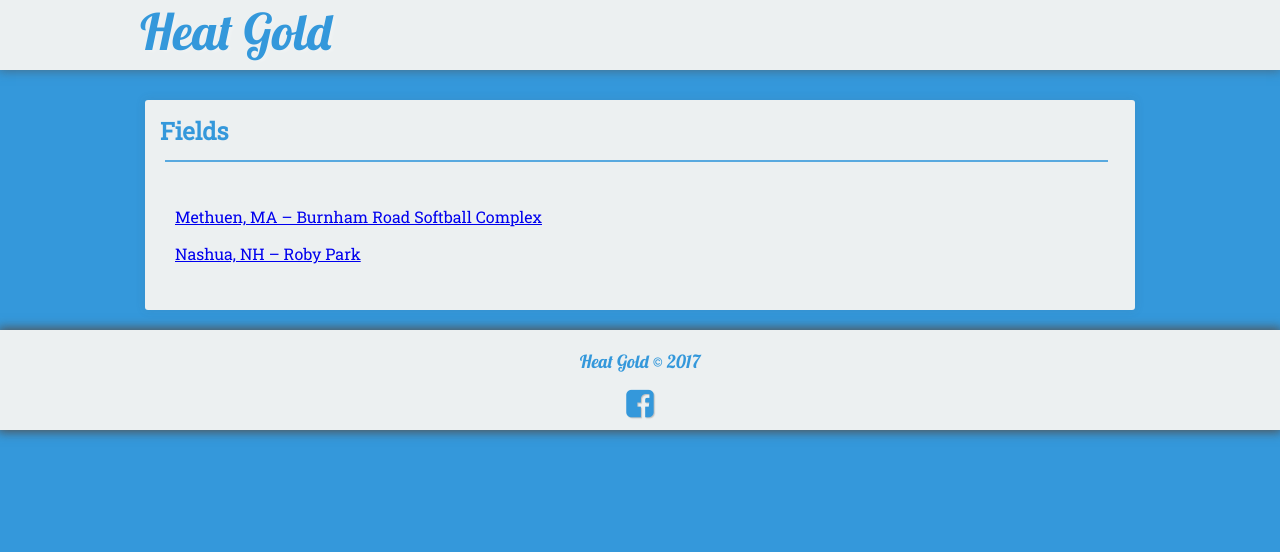
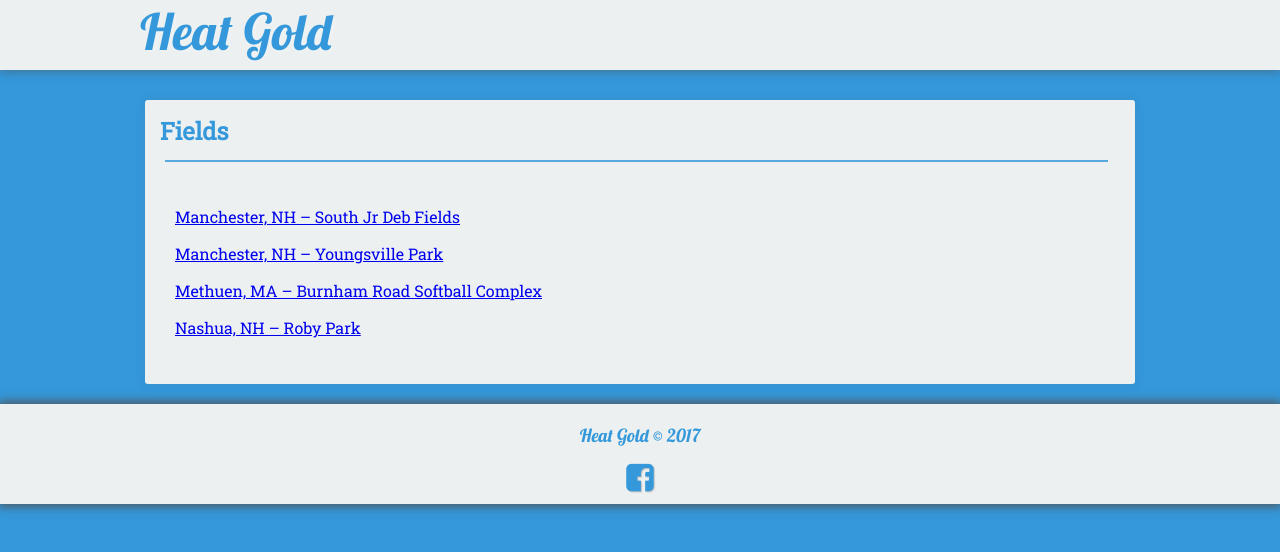
Before and after one commit to seanmerrow/ecf, a Jekyll site: the page built from fields/index.md, in a window 1280 px wide. Shown: the top 552 px of the page. Built offline with Jekyll 4.4.1, drawn with Linux system fonts in a browser that asks for light colours; nearby versions of some CDN libraries.

Commit message:
Update index.md

```diff
--- a/fields/index.md
+++ b/fields/index.md
@@ -2,6 +2,10 @@
 layout: post
 title: Fields
 ---
+[Manchester, NH – South Jr Deb Fields](https://seanmerrow.github.io/heatgold/fields/manch_deb)
+
+[Manchester, NH – Youngsville Park](https://seanmerrow.github.io/heatgold/fields/manch_young)
+
 [Methuen, MA – Burnham Road Softball Complex](https://seanmerrow.github.io/heatgold/fields/methuen)
 
 [Nashua, NH – Roby Park](https://seanmerrow.github.io/heatgold/fields/roby)
```
